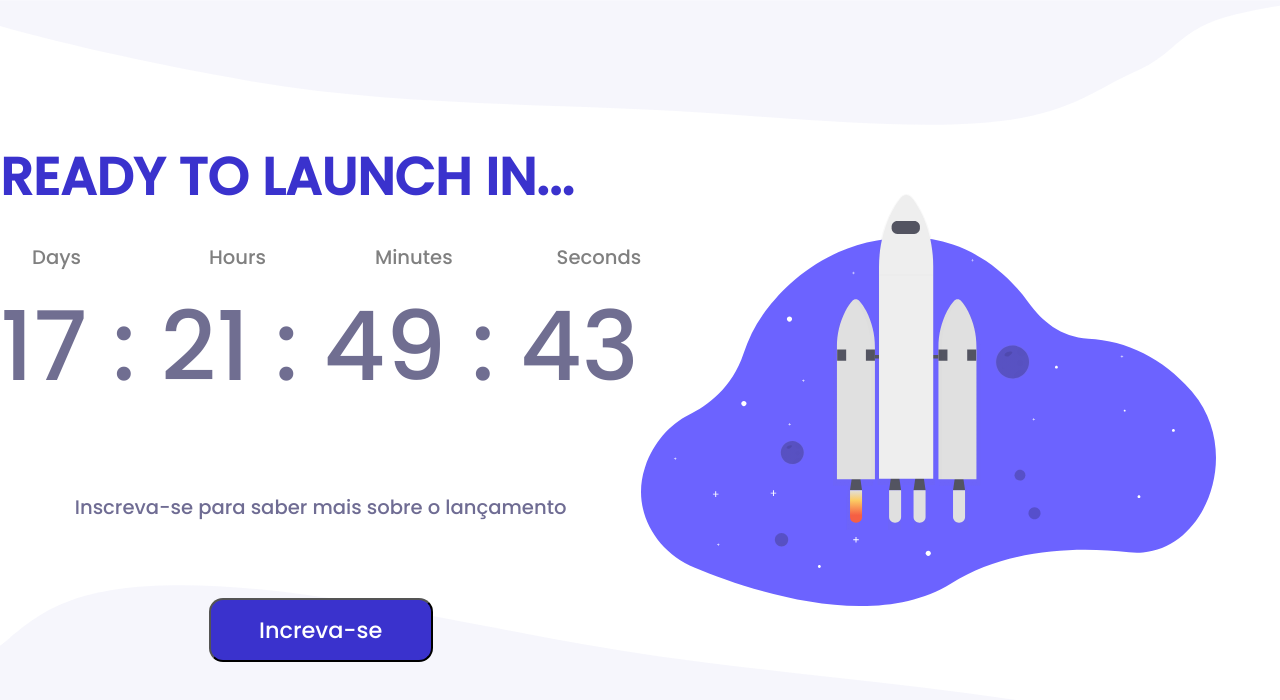
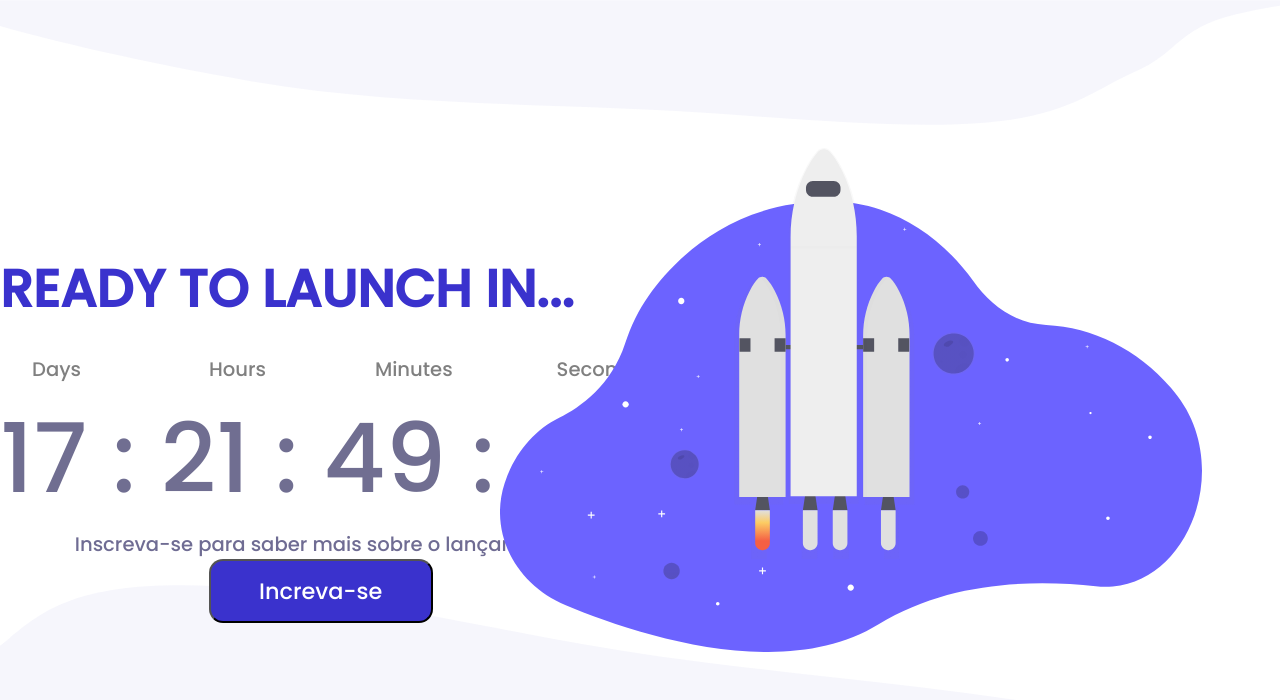
Before and after one commit to JonhnataLima/countdown-timer, a plain HTML site: page index.html in a window 1280 px wide. Drawn offline with Linux system fonts and the light colour scheme.

Commit message:
Resize div subscriber

```diff
--- a/style.css
+++ b/style.css
@@ -67,8 +67,8 @@ main {
 .subscribe {
   width: 100vw;
   height: 100vh;
-  max-height: 600px;
-  max-width: 900px;
+  max-height: 300px;
+  max-width: 500px;
   /*
   min-width: 605px;
   min-height: 435px;*/
```
